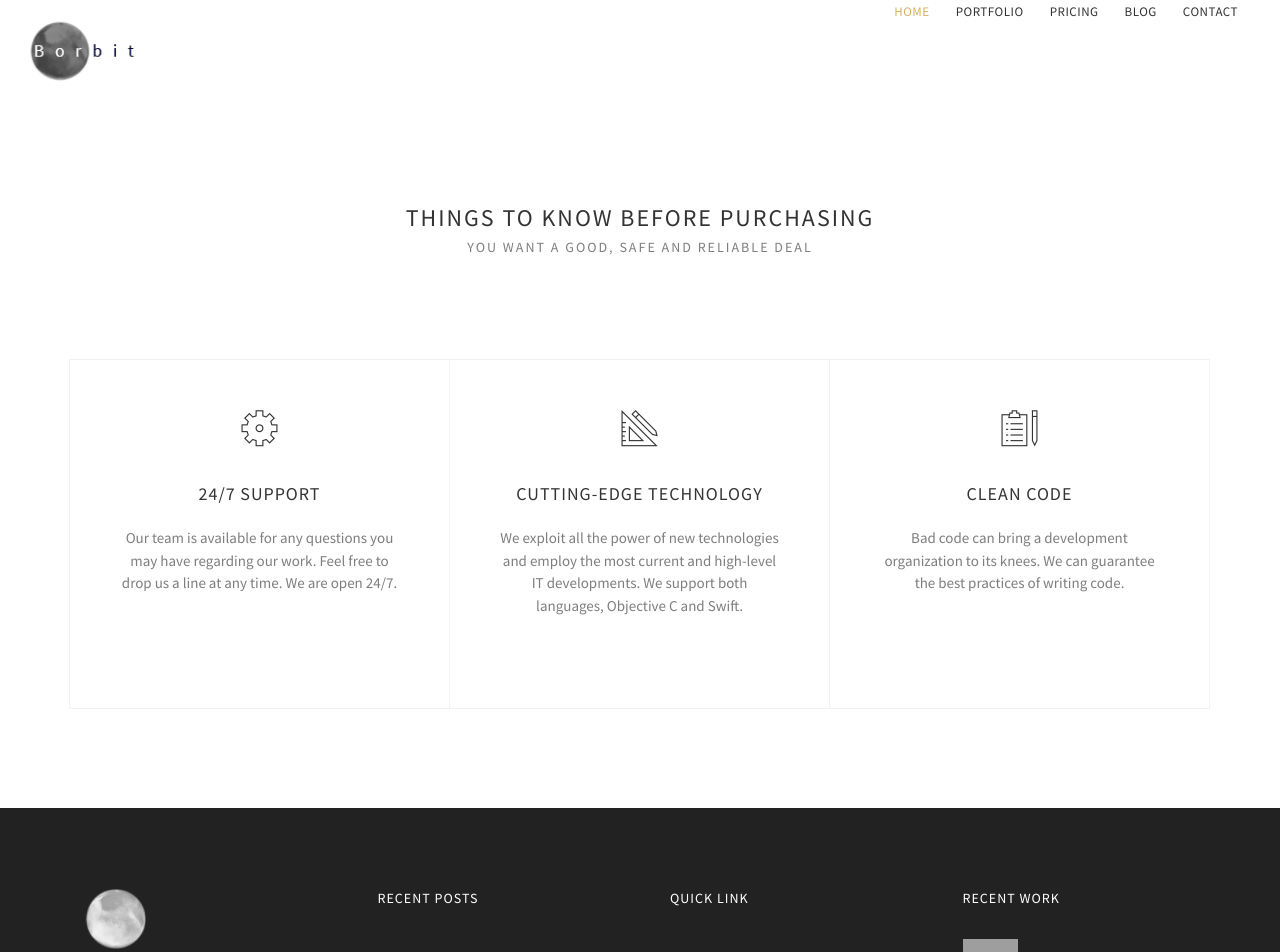
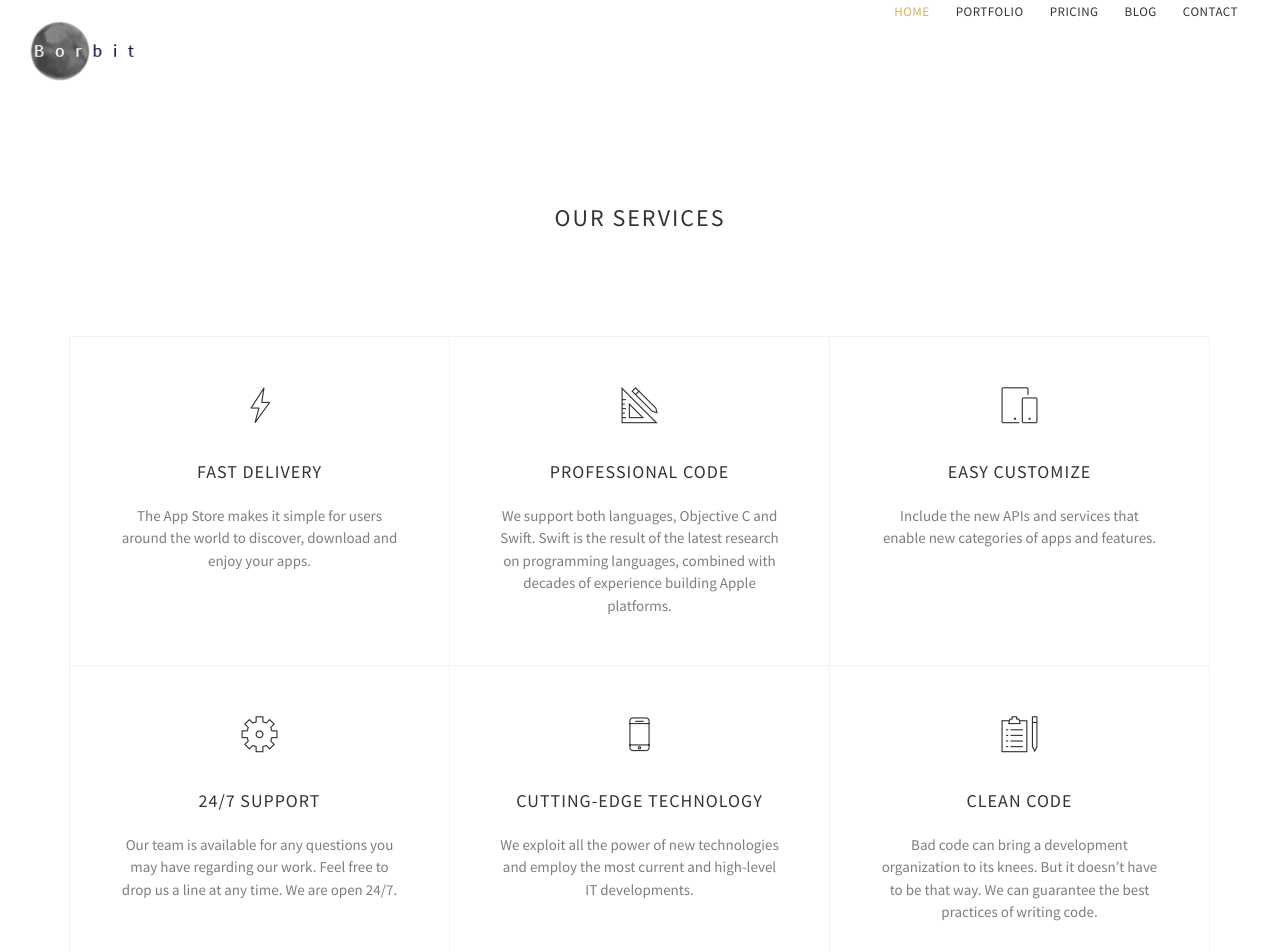
Before and after one commit to gastonborba/gastonborba.github.io, a Jekyll site: the page built from index.html, in a window 1280 px wide. Shown: the top 952 px of the page. Built offline with Jekyll 4.4.1, drawn with Linux system fonts in a browser that asks for light colours; comment, search, counter and statistics services are not loaded; grey boxes are pictures that could not be loaded.

Commit message:
our services and portfolio

```diff
--- a/assets/css/blog.css
+++ b/assets/css/blog.css
@@ -29,7 +29,7 @@
 }
 
 .featured-item-fixed-height {
-    height: 350px;
+    height: 330px;
 }
 
 
--- a/index.html
+++ b/index.html
@@ -5,19 +5,64 @@
 ---
 
 <section class="body-content ">
+
+    <!--feature -->
     <div class="page-content">
         <div class="container">
             <div class="row">
+
+                <div class="m-bot-50 inline-block">
+                    <!--title-->
+                    <div class="heading-title-alt text-center">
+                        <h3 class="text-uppercase">our services</h3>
+                    </div>
+                    <!--title-->
+                </div>
+
                 <!--feature border box start-->
                 <div class="feature-box-grid">
 
-                    <div class="heading-title text-center">
-                        <h3 class="text-uppercase">things to know before purchasing</h3>
-                        <span class="text-uppercase">You want a good, safe and reliable deal</span>
+                    <div class="col-md-4">
+                        <div class="featured-item border-box text-center featured-item-fixed-height">
+                            <div class="icon">
+                                <i class="icon-basic_bolt"></i>
+                            </div>
+                            <div class="title text-uppercase">
+                                <h4>Fast Delivery</h4>
+                            </div>
+                            <div class="desc">
+                                The App Store makes it simple for users around the world to discover, download and enjoy your apps.
+                            </div>
+                        </div>
                     </div>
-
                     <div class="col-md-4">
-                        <div class="featured-item border-box text-center featured-item-fixed-height ">
+                        <div class="featured-item border-box text-center featured-item-fixed-height">
+                            <div class="icon">
+                                <i class=" icon-basic_pencil_ruler"></i>
+                            </div>
+                            <div class="title text-uppercase">
+                                <h4>professional code</h4>
+                            </div>
+                            <div class="desc">
+                                We support both languages, Objective C and Swift. Swift is the result of the latest research on programming languages, combined with decades of experience building Apple platforms.
+                            </div>
+                        </div>
+                    </div>
+                    <div class="col-md-4">
+                        <div class="featured-item border-box text-center featured-item-fixed-height">
+                            <div class="icon">
+                                <i class="icon-mobile"></i>
+                            </div>
+                            <div class="title text-uppercase">
+                                <h4>easy customize</h4>
+                            </div>
+                            <div class="desc">
+                                Include the new APIs and services that enable new categories of apps and features.
+                            </div>
+                        </div>
+                    </div>
+                    <div class="col-md-4">
+                        <div class="featured-item border-box text-center featured-item-fixed-height">
                             <div class="icon">
                                 <i class="icon-basic_gear"></i>
                             </div>
@@ -31,21 +76,20 @@
                         </div>
                     </div>
                     <div class="col-md-4">
-                        <div class="featured-item border-box text-center featured-item-fixed-height ">
+                        <div class="featured-item border-box text-center featured-item-fixed-height">
                             <div class="icon">
-                                <i class="icon-basic_pencil_ruler"></i>
+                                <i class="icon-device_iphone"></i>
                             </div>
                             <div class="title text-uppercase">
                                 <h4>Cutting-Edge Technology</h4>
                             </div>
                             <div class="desc">
                                 We exploit all the power of new technologies and employ the most current and high-level IT developments.
-                                We support both languages, Objective C and Swift.
                             </div>
                         </div>
                     </div>
                     <div class="col-md-4">
-                        <div class="featured-item border-box text-center featured-item-fixed-height ">
+                        <div class="featured-item border-box text-center featured-item-fixed-height">
                             <div class="icon">
                                 <i class="icon-basic_todolist_pencil"></i>
                             </div>
@@ -53,13 +97,66 @@
                                 <h4>clean code</h4>
                             </div>
                             <div class="desc">
-                                Bad code can bring a development organization to its knees. We can guarantee the best practices of writing code.
+                                Bad code can bring a development organization to its knees. But it doesn’t have to be that way. We can guarantee the best practices of writing code.
                             </div>
                         </div>
                     </div>
                 </div>
                 <!--feature border box end-->
+
+            </div>
+
+        </div>
+    </div>
+    <!--feature -->
+
+
+    <div class="page-content">
+        <div class="container">
+            <div class="row">
+                <div class="m-bot-50 inline-block">
+                    <!--title-->
+                    <div class="text-center">
+                        <h3 class="text-uppercase">Recent Work</h3>
+                    </div>
+                    <!--title-->
+                </div>
+                <div class="col-md-12">
+                    <!--filter start-->
+                    <div class="text-center">
+                        <ul class="portfolio-filter">
+                            <li class="active"><a href="#" data-filter="*"> All</a>
+                            </li>
+                            <li><a href="#" data-filter=".cat_ios">iOS</a>
+                            </li>
+                        </ul>
+                    </div>
+                    <!--filter end-->
+
+                    <div class="portfolio col-2 gutter ">
+
+                        {% for proyect in site.proyects %}
+                            <div class="portfolio-item {{ proyect.categories | join: ' ' }}">
+                                <div class="thumb">
+
+                                    <img src="{{ proyect.image }}" alt="">
+                                    <div class="portfolio-hover">
+                                        <div class="action-btn">
+                                            <a href="{{proyect.url}}"> <i class="icon-basic_magnifier"></i>
+                                            </a>
+                                        </div>
+                                        <div class="portfolio-description">
+                                            <h4><a href="{{proyect.url}}">{{proyect.title}}</a></h4>
+                                        </div>
+                                    </div>
+                                </div>
+                            </div>
+                        {% endfor %}
+
+                    </div>
+                </div>
             </div>
         </div>
-    </div>
+     </div>
+
  </section>
```
